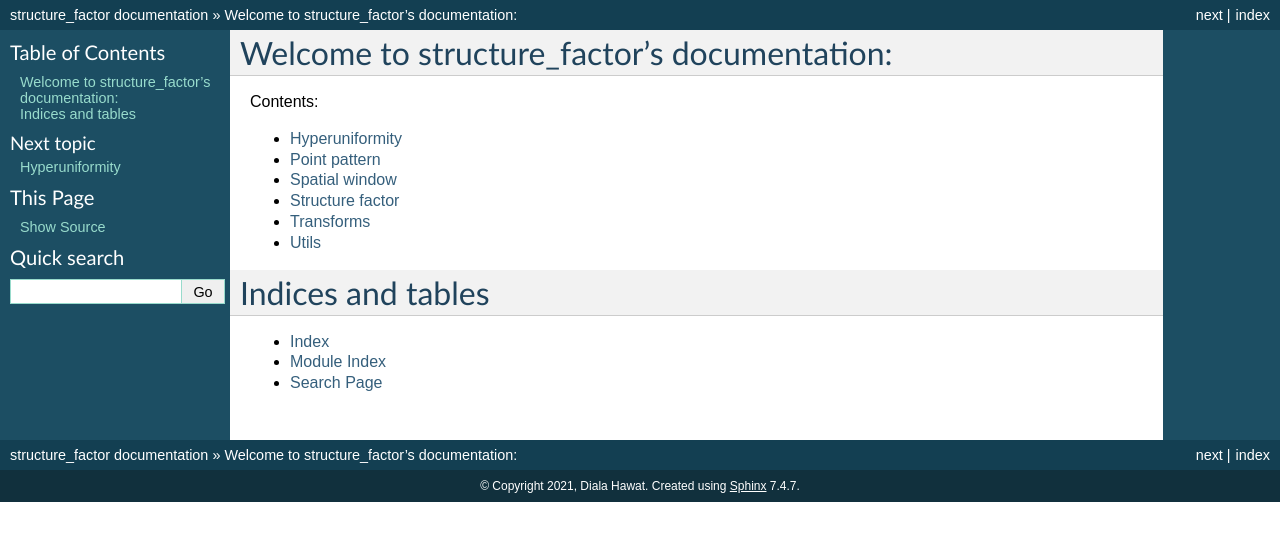
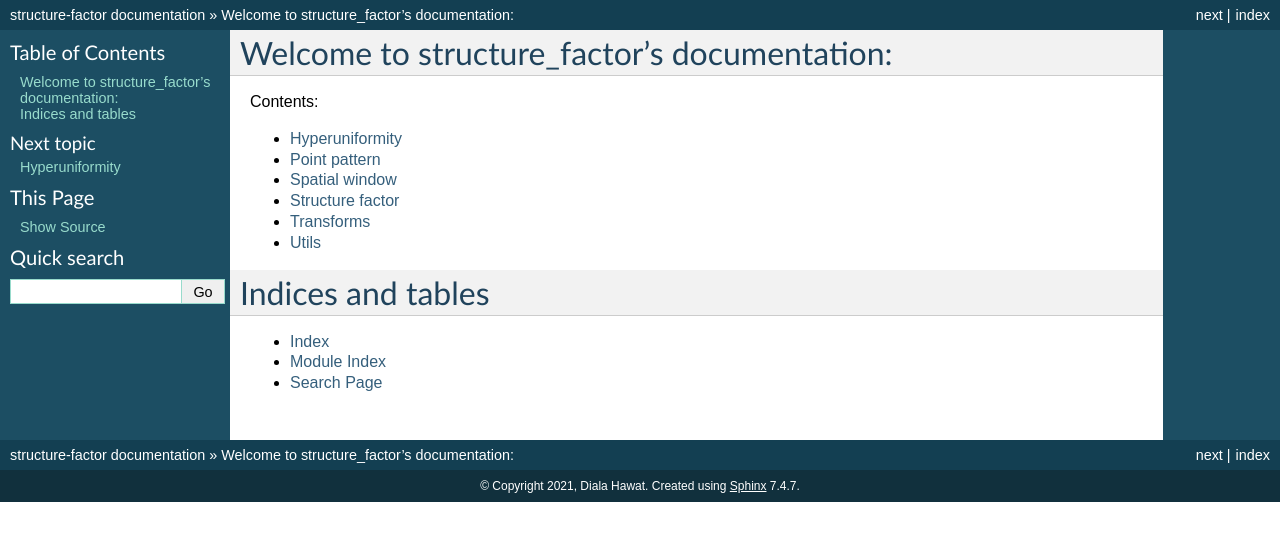
Before and after one commit to For-a-few-DPPs-more/structure-factor, a Sphinx documentation site: the page built from docs/index.rst, in a window 1280 px wide. Shown: the top 541 px of the page. Built offline with Sphinx 7.4.7, drawn with Linux system fonts in a browser that asks for light colours; pages that are not in the unit, such as notebooks, are missing from menus.

```diff
--- a/docs/conf.py
+++ b/docs/conf.py
@@ -19,7 +19,7 @@ sys.path.insert(0, os.path.abspath("../src"))
 
 # -- Project information -----------------------------------------------------
 
-project = "structure_factor"
+project = "structure-factor"
 copyright = "2021, Diala Hawat"
 author = "Diala Hawat, Guillaume Gautier, Rémi Bardenet, and Raphael Lachieze-Rey"
 
```
